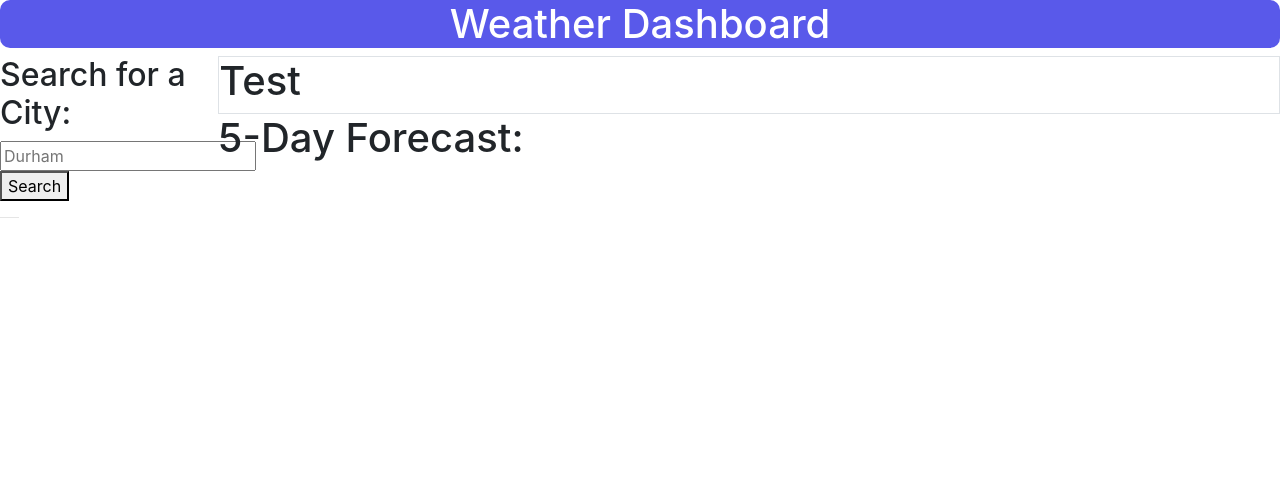
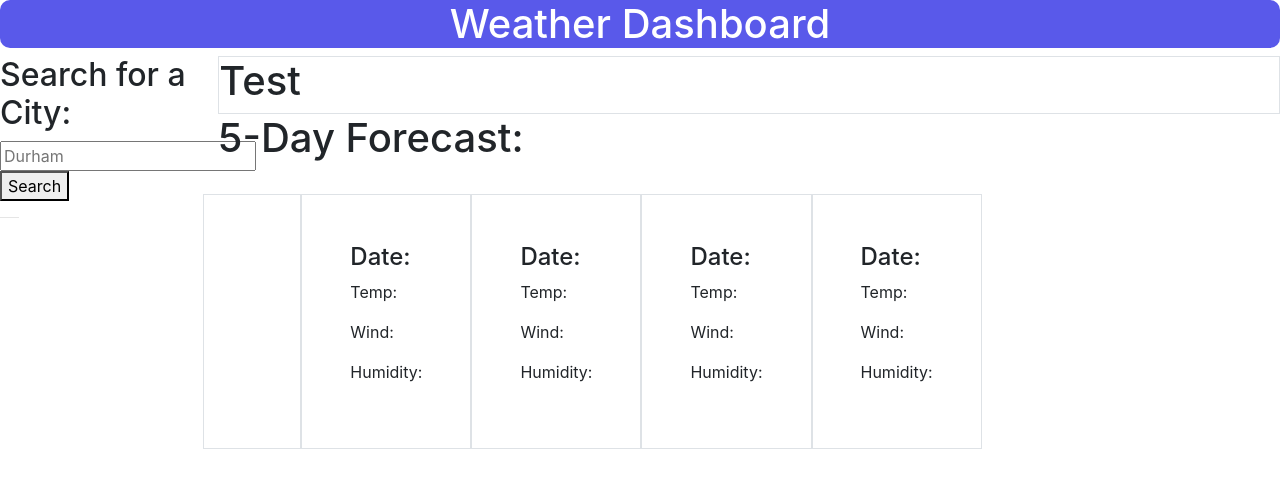
Before and after one commit to Akbarrett93/weather-dashboard, a plain HTML site: page index.html in a window 1280 px wide. Drawn offline with nearby package versions, Linux system fonts and the light colour scheme.

Commit message:
additions working on loop for cards

```diff
--- a/assets/js/script.js
+++ b/assets/js/script.js
@@ -10,6 +10,7 @@ let searchList = document.querySelector("#searchList");
 let tempInfoEl = document.querySelector("#tempInfo");
 let windInfoEl = document.querySelector("#windInfo");
 let humInfoEl = document.querySelector("#humInfo");
+let cardInfoEl = document.querySelector("#card");
 let cityList = [];
 let coordinates = {
   name: "",
@@ -42,6 +43,7 @@ function grabCity() {
       cityList.push(coordinates);
       localStorage.setItem("cities", JSON.stringify(cityList));
       currentWeather(coordinates.latitude, coordinates.longitude);
+      fiveDay(coordinates.latitude, coordinates.longitude);
     });
 }
 
@@ -54,13 +56,41 @@ function currentWeather(latitude, longitude) {
       return result.json();
     })
     .then((data) => {
-      console.log(data);
       tempInfoEl.innerText = `Temperature: ${Math.floor(data.main.temp)} F`;
       windInfoEl.innerText = `Wind Speed: ${Math.floor(data.wind.speed)} mph`;
       humInfoEl.innerText = `Humidity: ${Math.floor(data.main.humidity)}%`;
     });
 }
 
+// Fetch 5 day forecast
+function fiveDay(latitude, longitude) {
+  let queryURL = `https://api.openweathermap.org/data/2.5/forecast?lat=${latitude}&lon=${longitude}&appid=${apiKey}&units=imperial`;
+
+  fetch(queryURL)
+    .then((result) => {
+      return result.json();
+    })
+    .then((data) => {
+      console.log(data);
+      // Making an array to populate the 5 days of cards
+      //   infoArray = [];
+      //   for (let i = 0; i < data.list.length; i += 8) {
+      //     infoArray.push(data.list[i]);
+      //   }
+      //   console.log(infoArray);
+      //   for (let i = 0; i < cardInfoEl.length; i++) {
+      //     cardInfoEl.children[0].innerText = `Date: ${infoArray[i].dt_txt}`;
+      //     cardInfoEl.children[1].innerText = `Temperature: ${Math.floor(
+      //       infoArray[i].main.temp
+      //     )} F`;
+      //     cardInfoEl.children[2].innerText = `Wind Speed: ${Math.floor(
+      //       infoArray[i].wind.speed
+      //     )} mph`;
+      //     cardInfoEl.children[3].innerText = `Humidity: ${Math.floor(
+      //       infoArray[i].main.humidity
+      //     )}%`;
+      // }
+    });
+}
+
 searchBtnEl.addEventListener("click", grabCity);
-
-// Search City Finder
--- a/index.html
+++ b/index.html
@@ -38,6 +38,36 @@
 
             <div id="fiveDay">
                 <h1>5-Day Forecast:</h3>
+                <br />
+                <div class="row">
+                    <card id="card" class="border p-5">
+
+                    </card>
+                    <card id="card" class="border p-5">
+                        <h4>Date:</h4>
+                        <p>Temp: </p>
+                        <p>Wind: </p>
+                        <p>Humidity: </p>
+                    </card>
+                    <card id="card" class="border p-5">
+                        <h4>Date:</h4>
+                        <p>Temp: </p>
+                        <p>Wind: </p>
+                        <p>Humidity: </p>
+                    </card>
+                    <card id="card" class="border p-5">
+                        <h4>Date:</h4>
+                        <p>Temp: </p>
+                        <p>Wind: </p>
+                        <p>Humidity: </p>
+                    </card>
+                    <card id="card" class="border p-5">
+                        <h4>Date:</h4>
+                        <p>Temp: </p>
+                        <p>Wind: </p>
+                        <p>Humidity: </p>
+                    </card>
+                </div>
             </div>
         </container>
     </container>
```
